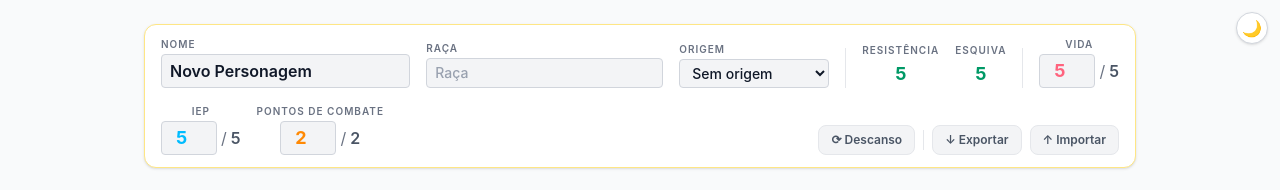
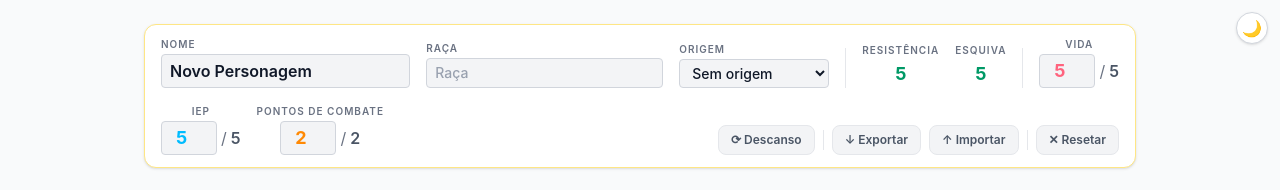
Before and after one commit to lucassdmp/OvergrownProject, a React (Vite) app: page / in a window 1280 px wide. Shown: the top 190 px of the page. Built offline with nearby package versions, Linux system fonts and the light colour scheme.

Commit message:
feat: add reset confirmation functionality to CharacterHeader component

```diff
--- a/src/features/character/components/CharacterHeader.tsx
+++ b/src/features/character/components/CharacterHeader.tsx
@@ -51,6 +51,7 @@ export default function CharacterHeader() {
   const store = useCharacterStore()
   const fileInputRef = useRef<HTMLInputElement>(null)
   const [importError, setImportError] = useState<string | null>(null)
+  const [confirmReset, setConfirmReset] = useState(false)
 
   // ── Export ──────────────────────────────────────────────────────────────────
   function handleExport() {
@@ -211,6 +212,36 @@ export default function CharacterHeader() {
             ↑ Importar
           </button>
 
+          {/* Divider */}
+          <div className="h-5 w-px bg-gray-200 dark:bg-gray-700" />
+
+          {/* Reset */}
+          {confirmReset ? (
+            <span className="flex items-center gap-1.5">
+              <span className="text-xs text-red-500 dark:text-red-400 font-semibold">Apagar ficha?</span>
+              <button
+                onClick={() => { store.resetCharacter(); setConfirmReset(false) }}
+                className="rounded-lg border border-red-400 bg-red-50 dark:bg-red-950/40 px-2.5 py-1.5 text-xs font-semibold text-red-600 dark:text-red-400 transition hover:bg-red-100 dark:hover:bg-red-900/60"
+              >
+                Sim
+              </button>
+              <button
+                onClick={() => setConfirmReset(false)}
+                className="rounded-lg border border-gray-300 dark:border-gray-600 bg-gray-100 dark:bg-gray-800 px-2.5 py-1.5 text-xs font-semibold text-gray-600 dark:text-gray-300 transition hover:border-gray-400"
+              >
+                Não
+              </button>
+            </span>
+          ) : (
+            <button
+              onClick={() => setConfirmReset(true)}
+              title="Resetar ficha para o estado inicial"
+              className="rounded-lg border border-gray-200 dark:border-gray-700 bg-gray-100 dark:bg-gray-800 px-3 py-1.5 text-xs font-semibold text-gray-600 dark:text-gray-300 transition hover:border-red-500 hover:text-red-500 dark:hover:text-red-400"
+            >
+              ✕ Resetar
+            </button>
+          )}
+
           {/* Hidden file input */}
           <input
             ref={fileInputRef}
```
